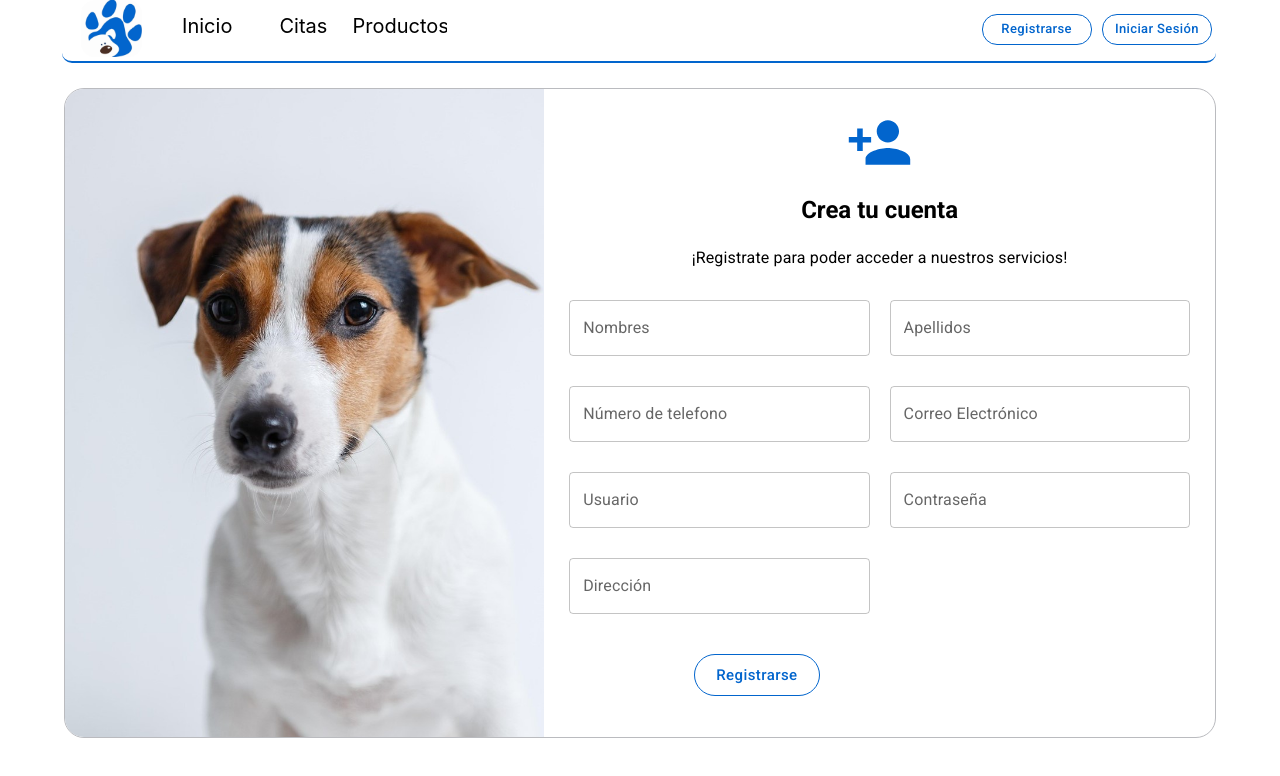
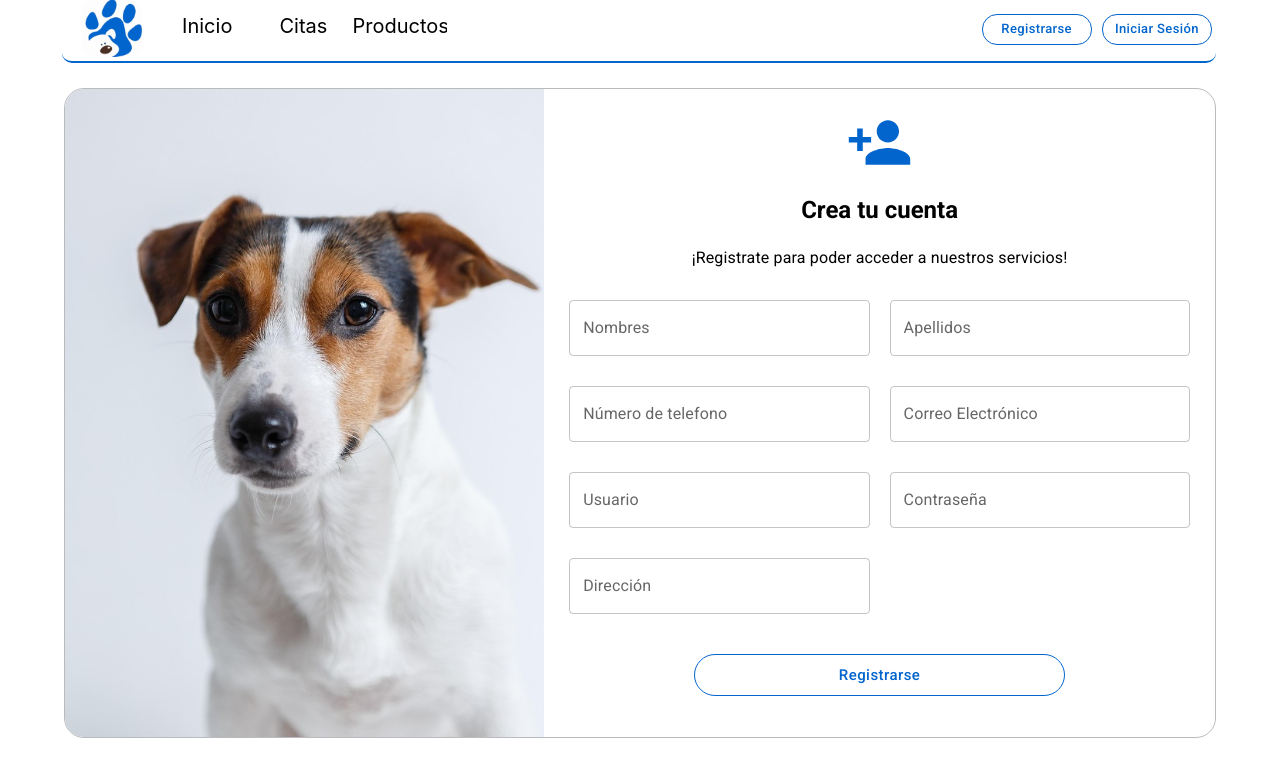
Before and after one commit to VicSan9/Little-Doggies-App, a React (Create React App) app in the folder frontend/: page /registrarse in a window 1280 px wide. Shown: the top 776 px of the page. Built offline with nearby package versions, Linux system fonts and the light colour scheme.

Commit message:
Update CheckIn.js

```diff
--- a/frontend/src/components/CheckIn.js
+++ b/frontend/src/components/CheckIn.js
@@ -137,7 +137,8 @@ export default function Login() {
                 variant='body1'>
                 ¡Registrate para poder acceder a nuestros servicios!
               </Typography>
-              <Grid container direction='row' component={'form'} onSubmit={handleSubmit}>
+              <Grid container direction='column' component={'form'} onSubmit={handleSubmit}>
+                <Grid container direction='row' >
                   <Grid item container direction='column' xs={6}>
                     <TextField
                       name="nombres"
@@ -191,6 +192,7 @@ export default function Login() {
                       value={checkin.contraseña}
                       onChange={handleChange}
                       sx={{ ml: '10px', mr: '25px', mt: '30px' }} />
+                  </Grid>
                 </Grid>
                 <Button variant="outlined"
                   size='large'
```
Lines whose indentation alone changed are shown as unchanged.
